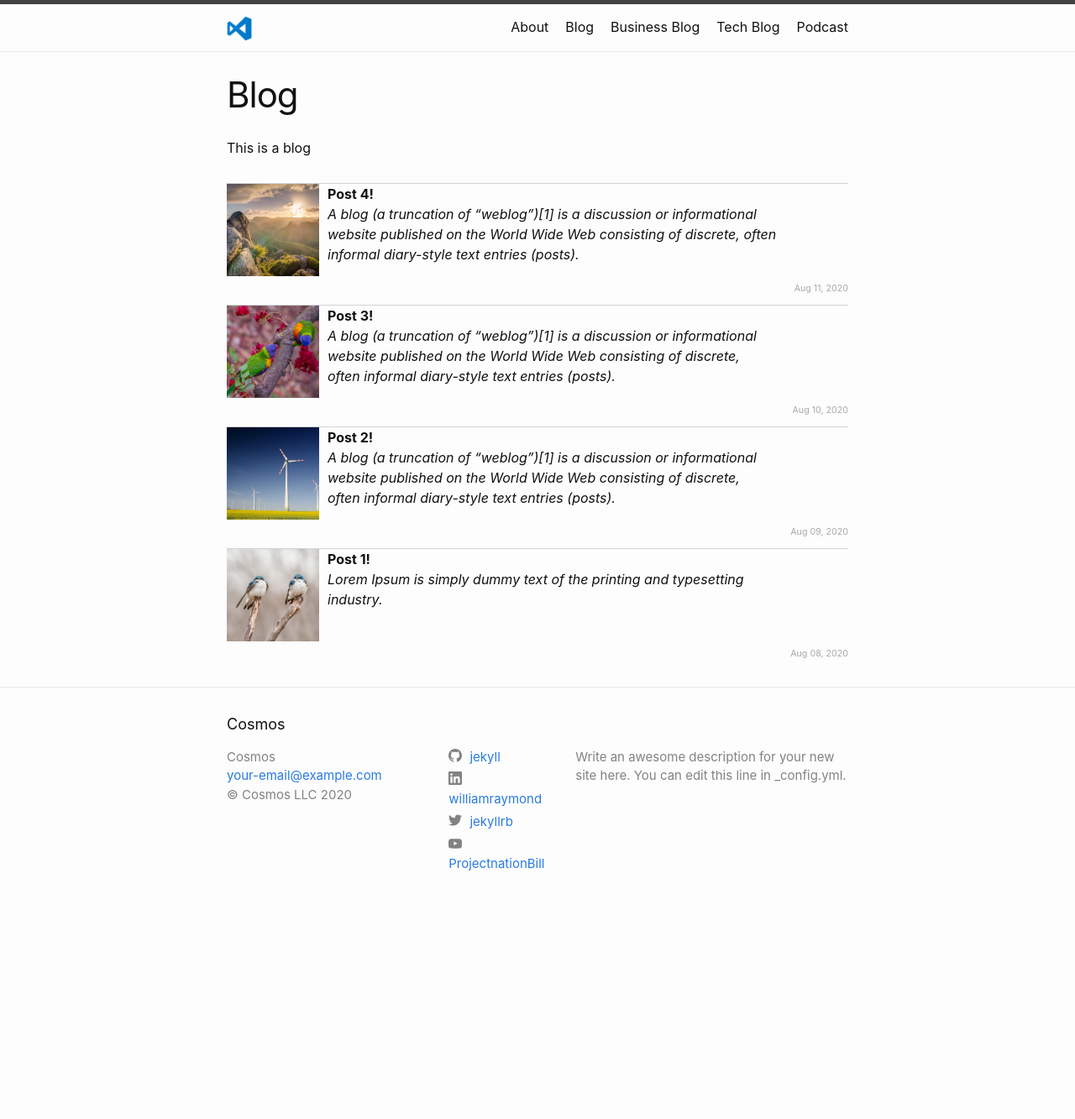
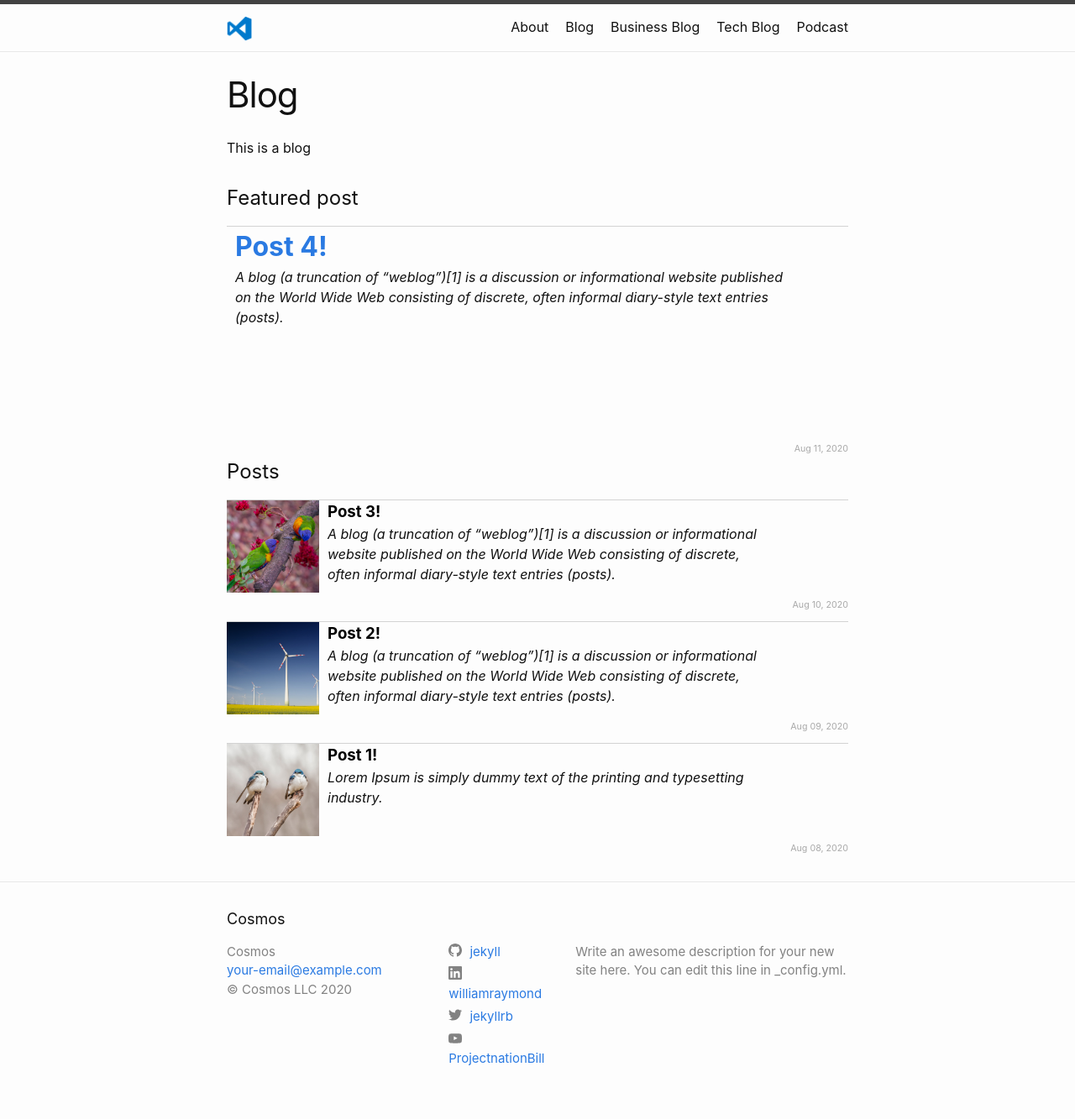
Before and after one commit to sendtodilip/my-blog, a Jekyll site: the page built from feed/blog.markdown, in a window 1280 px wide. Shown: the whole page at 84% size. Built offline with Jekyll 4.4.1, drawn with Linux system fonts in a browser that asks for light colours; before the commit the page ends 1101 px from its top, so only the background shows below that.

Commit message:
One Jekyll feed to rule them all, Part 3 (featured post)

```diff
--- a/_includes/feed.html
+++ b/_includes/feed.html
@@ -1,6 +1,6 @@
-<seciton class="feed">
+<seciton class="{{sectionName}}">
     {%- assign feedPosts = site.posts | where: 'categories', feedType -%}
-    {%- for post in feedPosts -%}
+    {%- for post in feedPosts offset: displayOffset limit: displayLimit -%}
     <div class="feed-card">
         <div class="card-image">
             {%- assign postImage = post.image | relative_url -%}
@@ -14,7 +14,8 @@
         <div class="card-content">
             <div class="card-title">
             {%- assign postTitle = post.title | escape -%}
-            <sapn class="title">{{postTitle}}</sapn>
+            {%- assign postUrl = post.url | relative_url -%}
+            <sapn class="title"><a href="{{postUrl}}" class="post-link">{{postTitle}}</a></sapn>
             </div>
             <div class="excerpt">
                 {%- assign postExcerpt = post.excerpt | strip_html | escape -%}
--- a/_layouts/page.html
+++ b/_layouts/page.html
@@ -11,9 +11,23 @@ layout: default
     {{ content }}
   </div>
 
+
   {%- assign feedType = page.feed-type -%}
   {%- if feedType == "blog" or feedType == "podcast" -%}
-  {% include feed.html %}
+    <h2>Featured post</h2>
+    {%- assign displayOffset = 0 -%}
+    {%- assign displayLimit = 1 -%}
+    {%- assign sectionName = "featured-post" -%}
+    {% include feed.html %}
   {%- endif -%}
 
+
+  {%- assign feedType = page.feed-type -%}
+  {%- if feedType == "blog" or feedType == "podcast" -%}
+    <h2>Posts</h2>
+    {%- assign displayOffset = 1 -%}
+    {%- assign displayLimit = null -%}
+    {%- assign sectionName = "feed" -%}
+    {% include feed.html %}
+  {%- endif -%}
 </article>
--- a/_sass/minima/_feed.scss
+++ b/_sass/minima/_feed.scss
@@ -1,3 +1,73 @@
+// this is the styling for a featured post
+
+.featured-post .feed-card {
+  display: grid;
+  grid-template-columns: 1fr;
+  grid-template-rows: 250px;
+  column-gap: 10px;
+  margin-top: 10px;
+  border-top: lightgray;
+  border-width: 1px;
+  border-top-style: solid;
+
+  .card-content {
+    display: grid;
+    grid-template-rows: min-content auto min-content;
+    grid-template-areas:
+      'title'
+      'excerpt'
+      'date';
+  }
+
+  .card-title {
+    grid-area: title;
+    align-content: start;
+  }
+
+  .card-excerpt {
+    grid-area: excerpt;
+    align-content: start;
+  }
+  .card-date {
+    grid-area: date;
+    align-content: end;
+  }
+
+  // Styling
+  .featured-image {
+    width: 100%;
+    height: 100%;
+    object-fit: cover;
+  }
+
+  .post-link {
+    font-weight: bold;
+    font-size: 24pt;
+    // color: white;
+    // &:link {
+    //   color: white;
+    // }
+    // &:visited {
+    //   color: white;
+    // }
+    // &:hover {
+    //   color: white;
+    // }
+    text-decoration: none;
+  }
+
+  .excerpt {
+    font-style: italic;
+  }
+
+  .date {
+    color: darkgrey;
+    font-size: 8pt;
+  }
+}
+
+// this is the styling for a post
+
 .feed .feed-card {
   display: grid;
   grid-template-columns: 110px 1fr;
@@ -38,8 +108,20 @@
     object-fit: cover;
   }
 
-  .title {
+  .post-link {
     font-weight: bold;
+    font-size: 14pt;
+    color: black;
+    // &:link {
+    //   color: white;
+    // }
+    // &:visited {
+    //   color: white;
+    // }
+    // &:hover {
+    //   color: white;
+    // }
+    text-decoration: none;
   }
 
   .excerpt {
```
Also changed, not shown: assets/images/podcast-image4.jpg (added).
